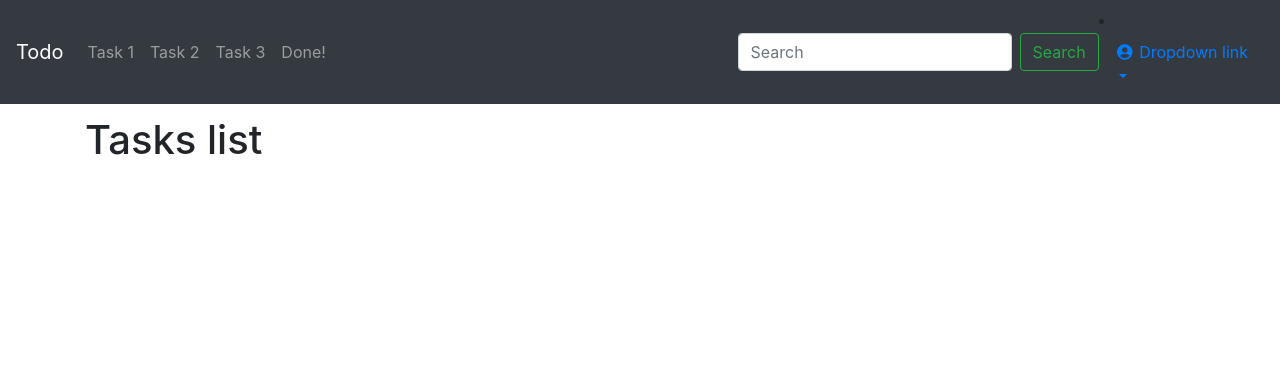
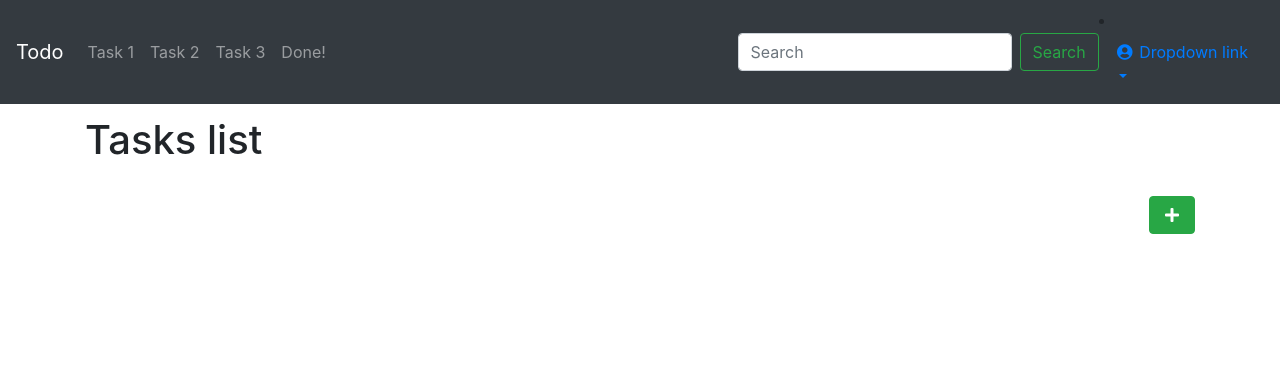
Before and after one commit to OUSSAMA-EZZIOURI/todolist, a Symfony app: template templates/task/index.html.twig in a window 1280 px wide. Shown: the top 386 px of the page. Run offline with Twig, Linux system fonts and the light colour scheme; the template is opened without the code that fills it, so the values that code supplies are empty; some libraries are stand-ins or nearby versions.

Commit message:
Update templates for new link to new task form

```diff
--- a/templates/login.html.twig
+++ b/templates/login.html.twig
@@ -24,13 +24,13 @@
                 <div class="form-group">
 
 
-                    <input type="email" class="form-control" id="inputEmail" placeholder="Email Address">
+                    <input type="email" name="email" class="form-control" id="inputEmail" placeholder="Email Address">
 
                 </div>
 
                 <div class="form-group">
 
-                    <input type="password" class="form-control" id="inputPassword" placeholder="Password">
+                    <input type="password" name="password" class="form-control" id="inputPassword" placeholder="Password">
 
                 </div>
                 <div class="forgot">
--- a/templates/task/index.html.twig
+++ b/templates/task/index.html.twig
@@ -7,6 +7,14 @@
     <main role="main" class="container">
 
         <h1>Tasks list</h1>
+        <br/>
+        <div class="float-sm-right">
+            <button onclick="window.location ='{{ path('app_new_task') }}'" class="btn btn-success pull-right" >
+                <div>
+                    <i class="fas fa-plus fa-fw" ></i>
+                </div>
+            </button>
+        </div>
         <br/><br/>
         <table id="tasks_list" class="table table-hover">
             <tbody>
```
